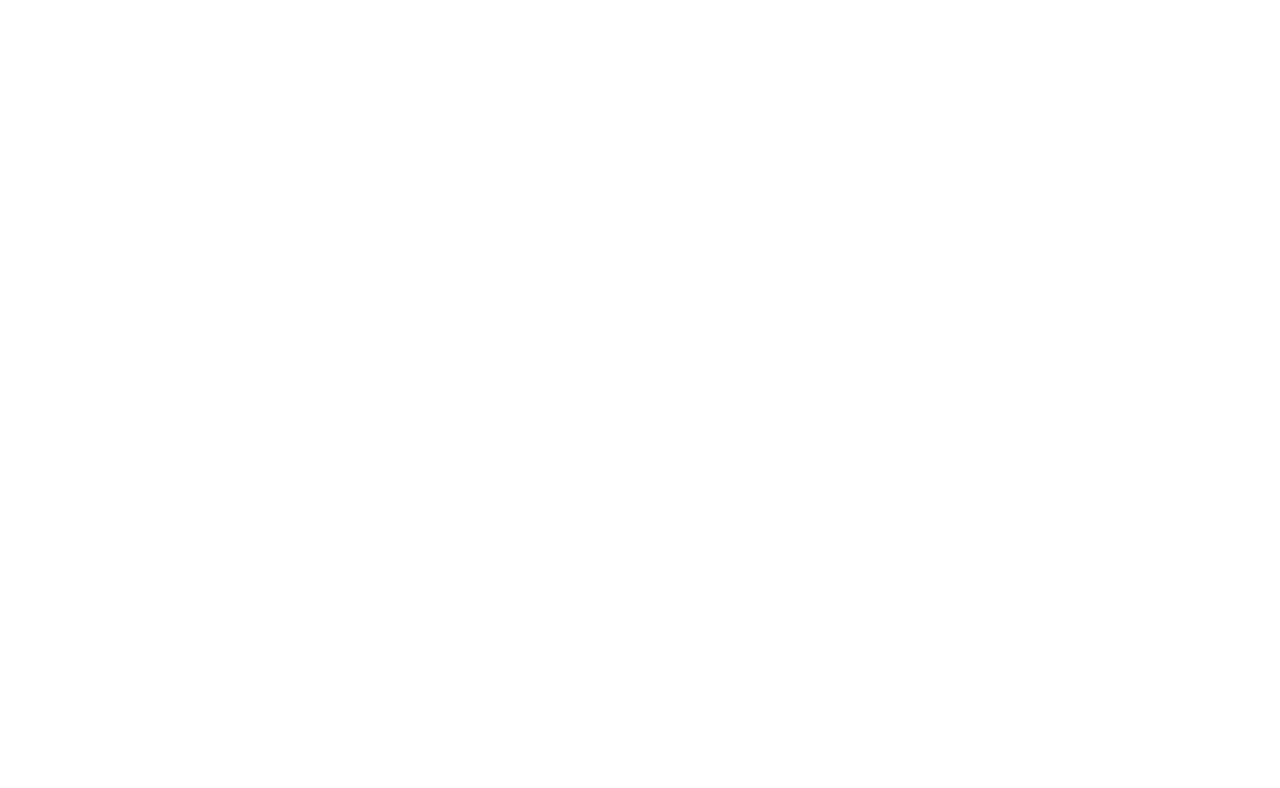
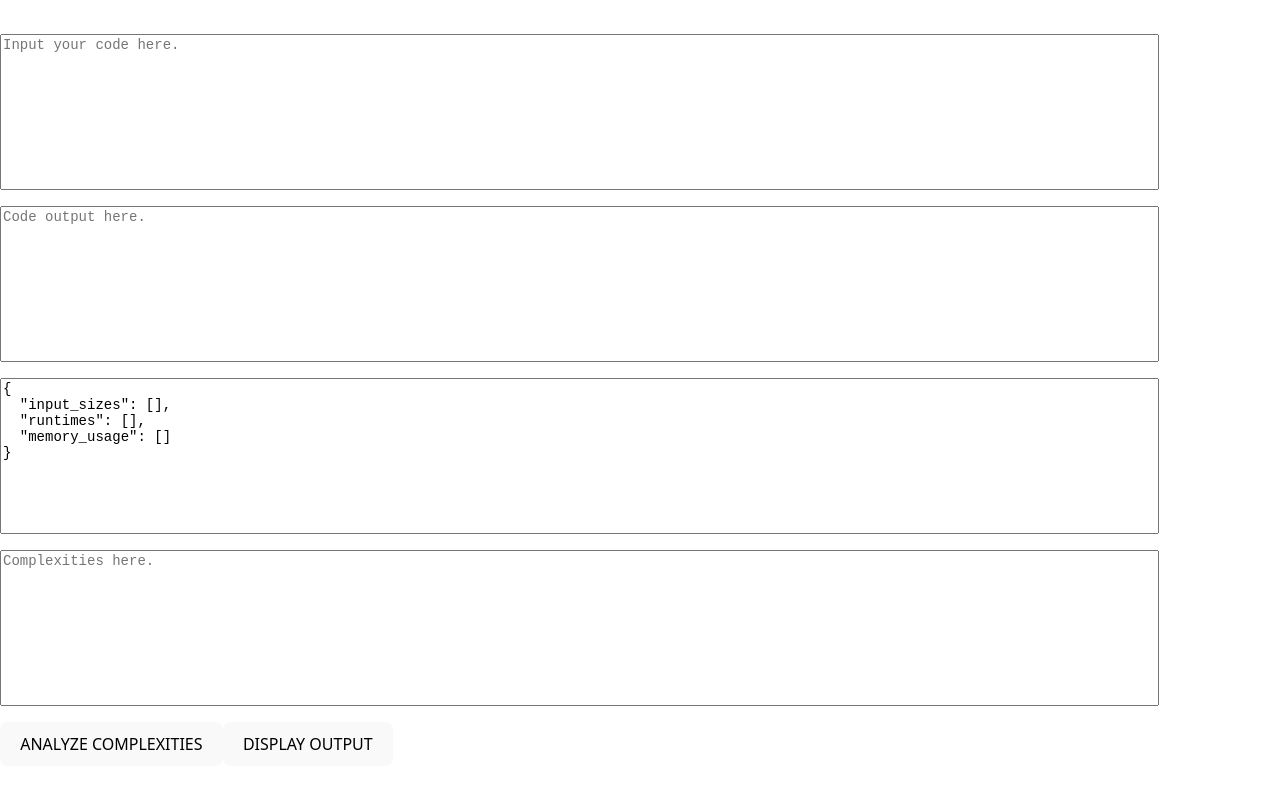
Before and after one commit to AMaharaj16/CodeBuddy, a React app in the folder frontend/: page / in a window 1280 px wide. Shown: the top 788 px of the page. Built offline with nearby package versions, Linux system fonts and the light colour scheme; the HTML template or start-up script is replaced by a standard one.

Commit message:
Basic implementation. Specifications added for more important functions.

```diff
--- a/frontend/src/App.css
+++ b/frontend/src/App.css
@@ -0,0 +1,8 @@
+.box {
+  width: 100%;
+  height: 150px; /* or any visible height */
+  font-family: monospace;
+  font-size: 14px;
+  margin-bottom: 10px;
+  resize: none;
+}
--- a/frontend/src/App.jsx
+++ b/frontend/src/App.jsx
@@ -2,6 +2,58 @@
 import "./App.css";
 
 function App() {
+    // useState returns its parameter (variable set equal to it)
+    // and a function to change the variables value at render.
+    const [codeInput, setCodeInput] = useState("");
+    const [codeOutput, setCodeOutput] = useState("");
+
+    // Will pass this data to graphs later
+    const [complexityGraph, setComplexityGraph] = useState({
+        input_sizes : [],
+        runtimes : [],
+        memory_usage : []
+    });
+    const [complexityText, setComplexityText] = useState("");
+
+    // Should look at the complexity graph values
+    // to determine a time and space complexity
+    function analyzecomplexities() {
+        return
+    }
+
+    // Compile code and return output printed
+    function displayoutput() {
+        return
+    }
+
+    return(
+    <div>
+        <textarea
+            className="box"
+            value={codeInput}
+            onChange={(e) => setCodeInput(e.target.value)}
+            placeholder="Input your code here."
+        />
+        <textarea
+            className="box"
+            readOnly
+            value={codeOutput}
+            placeholder="Code output here."
+        />
+
+        <textarea
+            className="box"
+            value={JSON.stringify(complexityGraph, null, 2)}
+        />
+        <textarea
+            className="box"
+            value={complexityText}
+            placeholder="Complexities here."
+        />
+        <button onClick={analyzecomplexities}> ANALYZE COMPLEXITIES</button>
+        <button onClick={displayoutput}> DISPLAY OUTPUT</button>
+    </div>
+    );
 }
 
 export default App;
```
